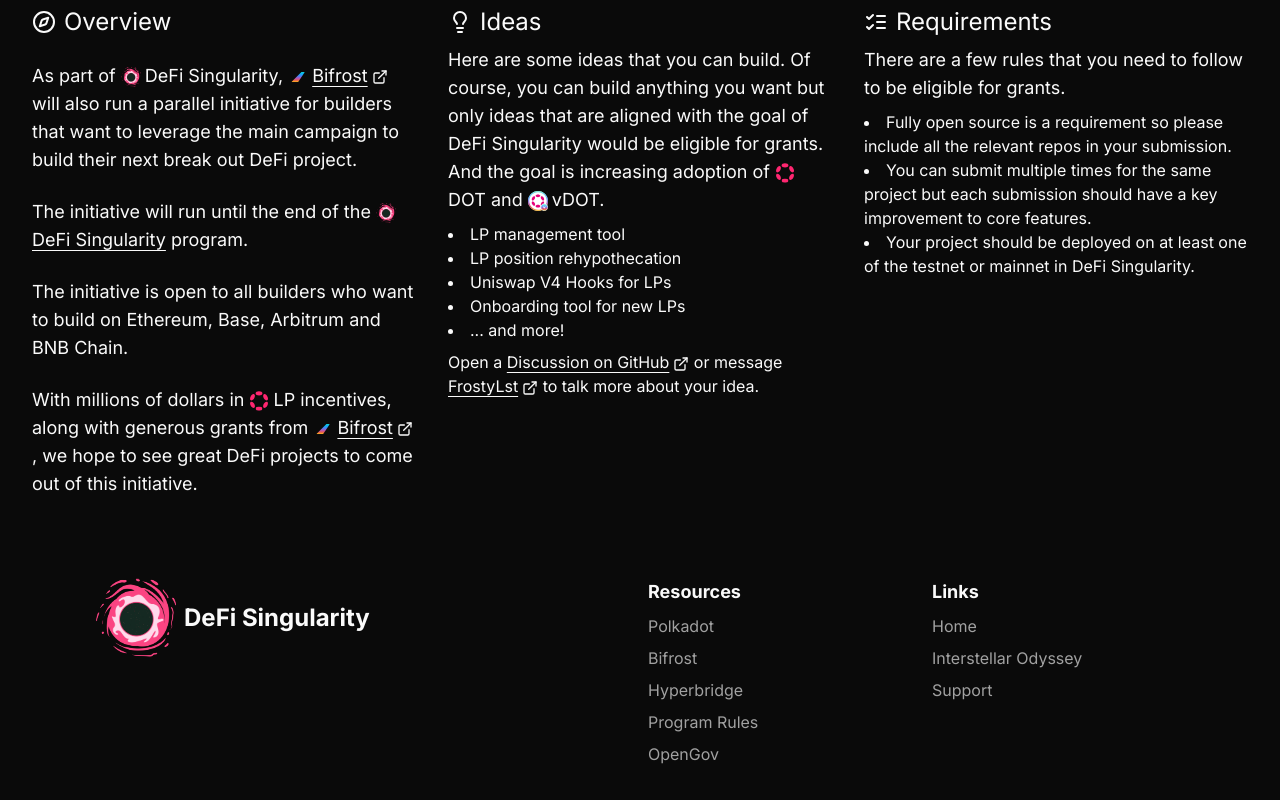
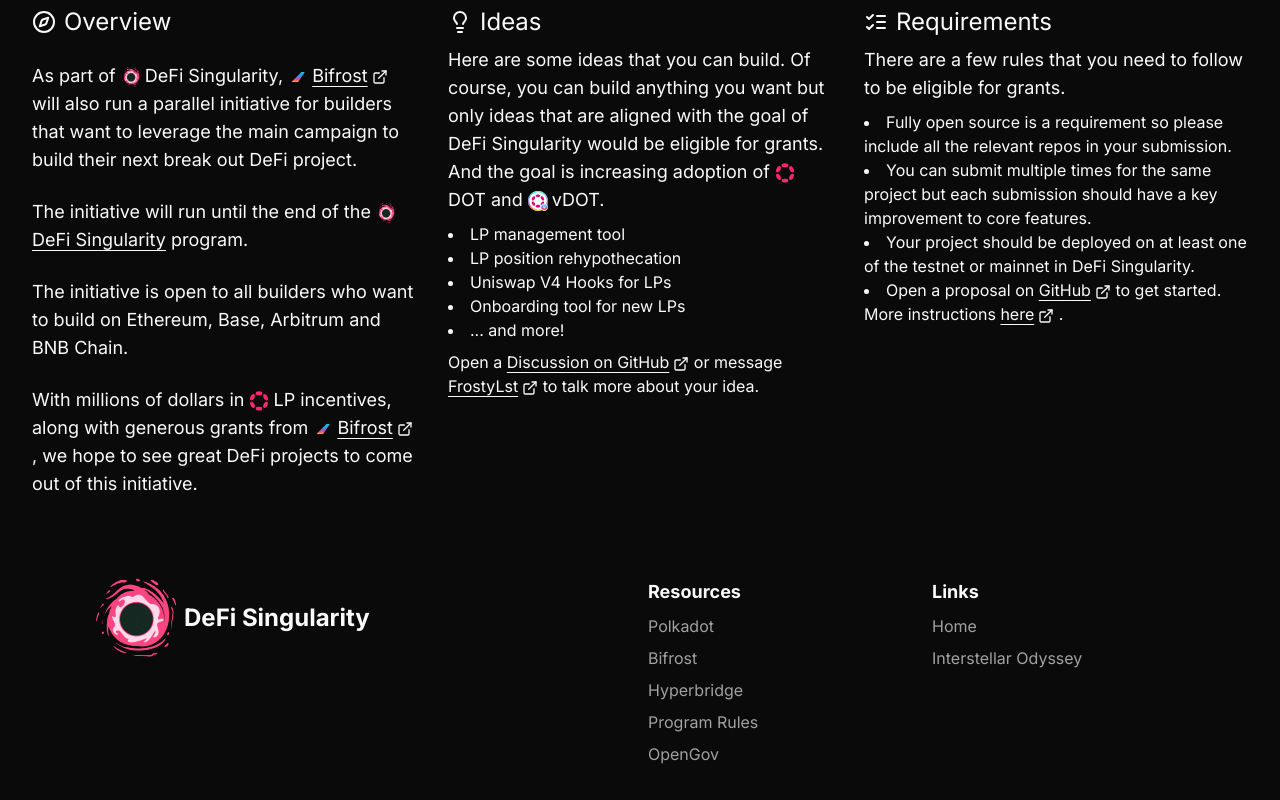
Before and after one commit to bifrost-io/defi-singularity, a Next.js app: page /interstellar-odyssey in a window 1280 px wide. Shown: the part 802-1602 px from the top of the page. Built offline with nearby package versions, Linux system fonts and the light colour scheme.

Commit message:
fix: fixed requirements

```diff
--- a/app/interstellar-odyssey/page.tsx
+++ b/app/interstellar-odyssey/page.tsx
@@ -190,6 +190,27 @@
               Your project should be deployed on at least one of the testnet or
               mainnet in DeFi Singularity.
             </li>
+            <li>
+              Open a proposal on{" "}
+              <Link
+                href="https://github.com/bifrost-io/mono/issues"
+                className="underline underline-offset-4"
+                target="_blank"
+              >
+                GitHub
+                <ExternalLink className="inline ml-1 w-4 h-4" />
+              </Link>{" "}
+              to get started. More instructions{" "}
+              <Link
+                href="https://github.com/bifrost-io/mono/blob/main/builder-program/interstellar-odyssey.md#bounty-lifecycle"
+                className="underline underline-offset-4"
+                target="_blank"
+              >
+                here
+                <ExternalLink className="inline ml-1 w-4 h-4" />
+              </Link>{" "}
+              .
+            </li>
           </ul>
         </div>
       </div>
--- a/components/footer.tsx
+++ b/components/footer.tsx
@@ -58,24 +58,15 @@
           <h2 className="text-lg font-bold">Links</h2>
           <Link
             className="text-muted-foreground w-fit"
-            target="_blank"
             href="/"
           >
             Home
           </Link>
           <Link
             className="text-muted-foreground w-fit"
-            target="_blank"
             href="/interstellar-odyssey"
           >
             Interstellar Odyssey
-          </Link>
-          <Link
-            className="text-muted-foreground w-fit"
-            target="_blank"
-            href="/support"
-          >
-            Support
           </Link>
         </div>
       </div>
```
